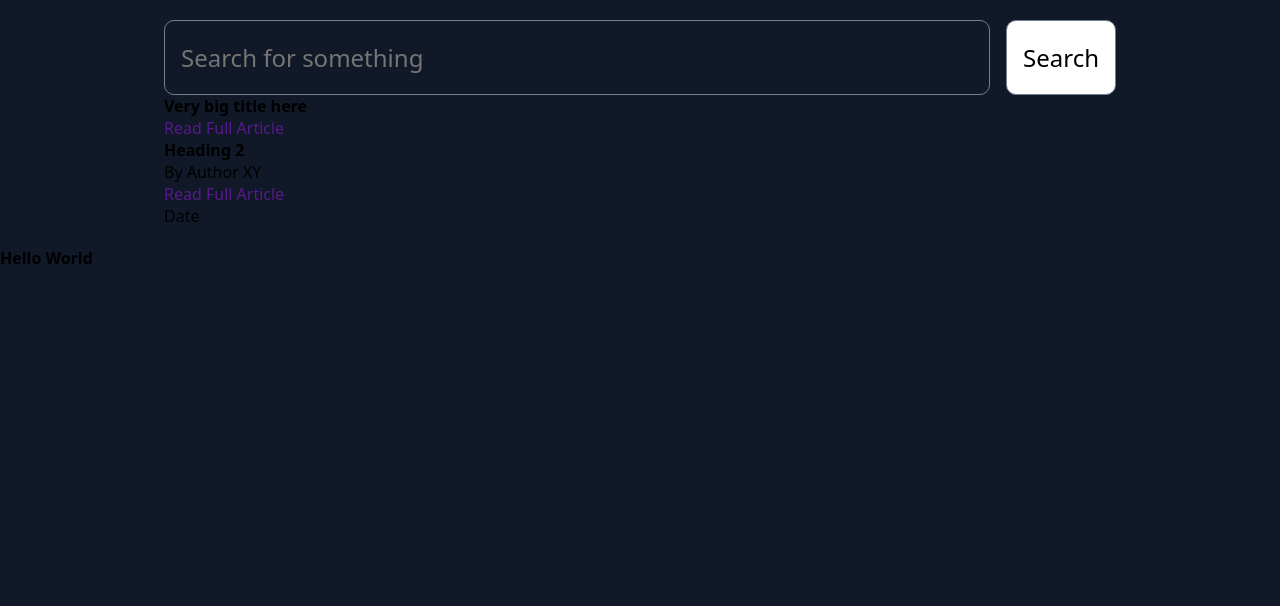
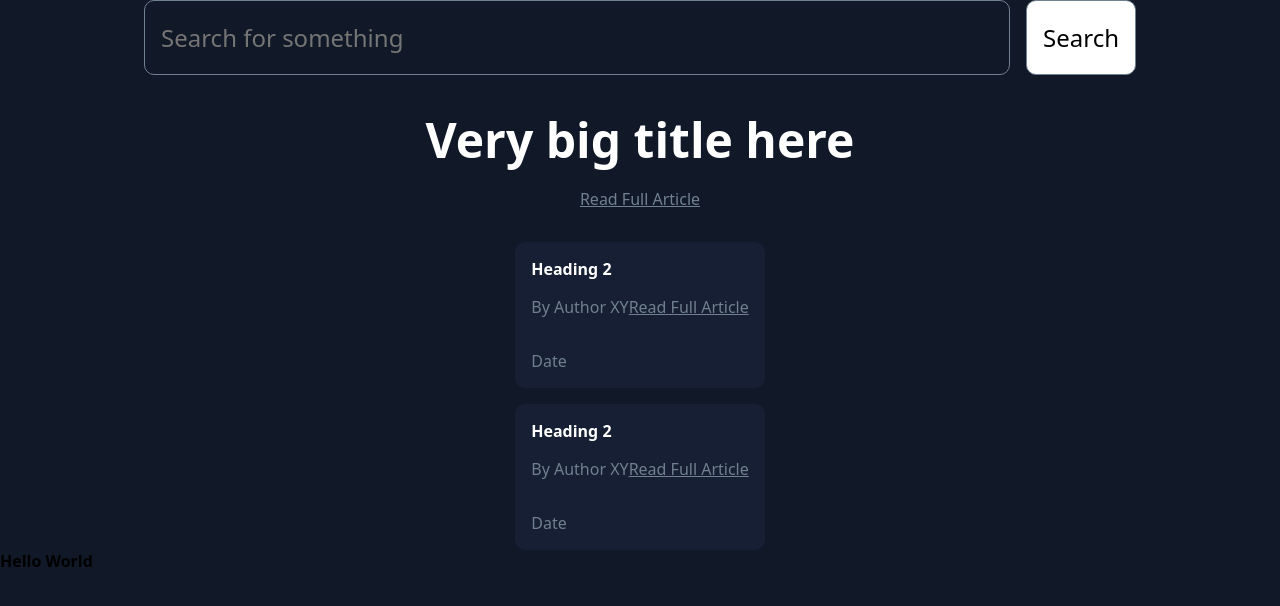
Before and after one commit to Zjotjawik/Group4_Hacker_News, a React (Vite) app: page / in a window 1280 px wide. Shown: the top 606 px of the page. Built offline with nearby package versions, Linux system fonts and the light colour scheme.

Commit message:
added grid to sections

```diff
--- a/src/App.css
+++ b/src/App.css
@@ -4,7 +4,17 @@
   box-sizing: border-box;
   font-size: 16px;
   font-family: system-ui, -apple-system, BlinkMacSystemFont, 'Segoe UI', Roboto, Oxygen, Ubuntu, Cantarell, 'Open Sans', 'Helvetica Neue', sans-serif;
+
+}
+
+body {
   background-color: #111827;
+}
+
+form {
+  margin-bottom: 2rem;
+  display: flex;
+  align-items: center;
 }
 
 input {
@@ -17,7 +27,9 @@ input {
   outline: none;
   margin-right: 1rem;
   border-radius: 0.625rem;
+  width: 100%;
 }
+
 input ::placeholder {
   color: slategray;
 }
@@ -48,11 +60,82 @@ a {
 }
 
 .section {
-  padding: 1.25rem;
   max-width: 992px;
   margin: auto;
 }
 
+.section .title h1 {
+  font-weight: bold;
+  font-size: 3rem;
+  color: white;
+  text-align: center;
+  margin-bottom: 1rem;
+}
+
+.section .title a {
+  margin-bottom: 2rem;
+  display: flex;
+  justify-content: center;
+  align-items: center;
+  text-align: center;
+  color: slategray;
+  text-decoration: underline;
+  margin-bottom: 2rem;
+
+
+}
+
+.section .title a:hover {
+  color: white;
+}
+
+.section .cards {
+  display: grid;
+  grid-template-columns: 1fr;
+  gap: 1rem;
+}
+
+.section .cards div {
+  background-color: #161f34;
+  padding: 1rem;
+  border-radius: 0.625rem;
+
+}
+
+.section .cards div h2 {
+  color: white;
+  margin-bottom: 1rem;
+}
+
+.section .cards div ul {
+  display: flex;
+  align-items: center;
+  justify-content: space-between;
+  margin-bottom: 2rem;
+}
+
+.section .cards div ul li {
+  color: slategray;
+}
+
+.section .cards div ul li a {
+  text-decoration: underline;
+  color: slategray;
+}
+
+.section .cards div ul li a:hover {
+  color: white;
+}
+
+.section .cards div p {
+  color: slategray;
+}
+
+@media (min-width: 768px) {
+  .section .cards {
+    grid-template-columns: repeat (2, 1fr);
+  }
+}
 
 @media (min-width: 1024px) {
   form {
--- a/src/App.jsx
+++ b/src/App.jsx
@@ -10,12 +10,12 @@ function App() {
           <input type="text" name='search' id='search' placeholder='Search for something' />
           <button>Search</button>
         </form>
-        <article>
+        <article className='title'>
           <h1>Very big title here</h1>
           <a href="">Read Full Article</a>
         </article>
 
-        <article>
+        <article className='cards'>
           <div>
             <h2>Heading 2</h2>
             <ul>
@@ -24,6 +24,16 @@ function App() {
             </ul>
             <p>Date</p>
           </div>
+
+          <div>
+            <h2>Heading 2</h2>
+            <ul>
+              <li>By Author XY</li>
+              <li><a href="">Read Full Article</a></li>
+            </ul>
+            <p>Date</p>
+          </div>
+
         </article>
       </section>
 
```
